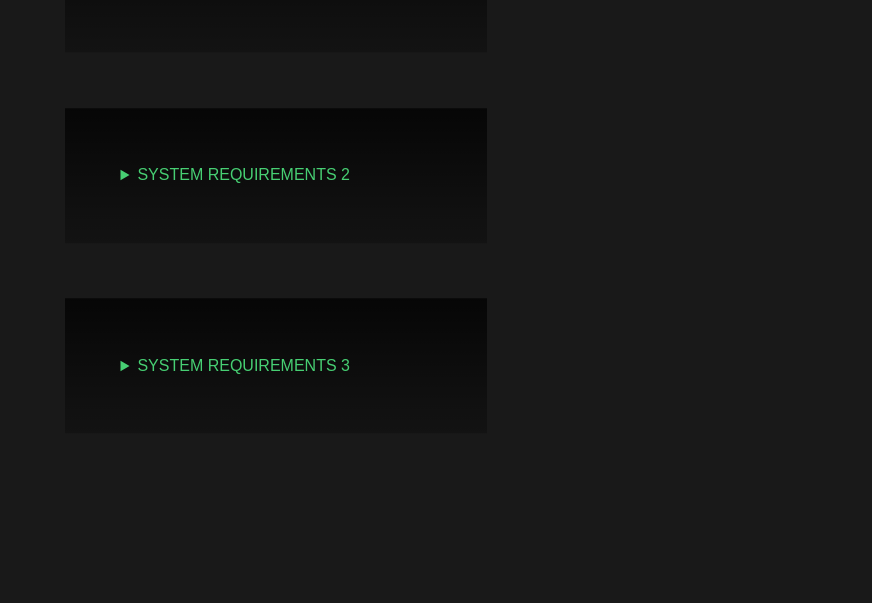
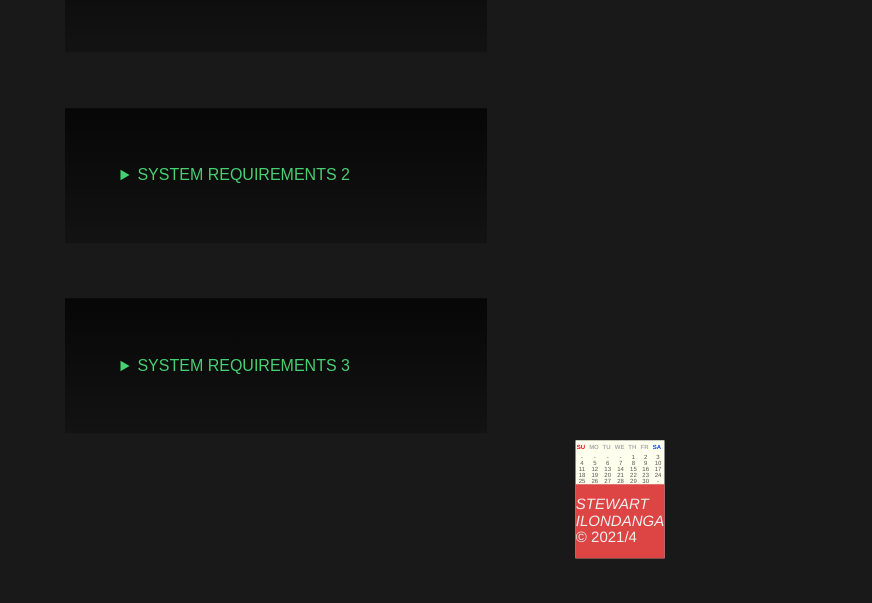
Before and after one commit to stewilondanga/progress-challenge, a plain HTML site: page index.html in a window 1280 px wide. Shown: the part 197-800 px from the top of the page, without its empty margins (20-892 px from the left). Drawn offline with nearby package versions, Linux system fonts and the light colour scheme.

Commit message:
add css/styles.css

```diff
--- a/css/styles.css
+++ b/css/styles.css
@@ -195,7 +195,7 @@ body .container details[open] p {
   font-weight: normal;
   text-align: center;
   color: #c0c0c0;
-  padding-top: 50px;
+  padding-top: 1250px;
   padding-bottom: 10px;
   width: 375px;
   margin: 0 auto;
```
